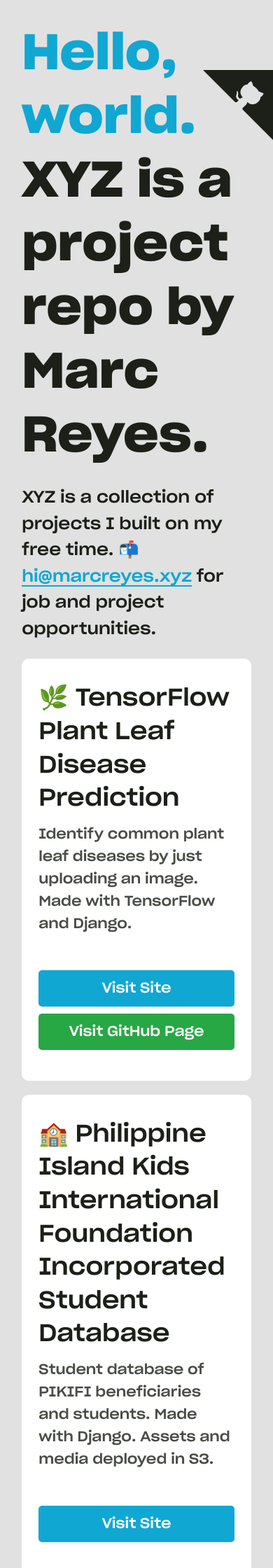
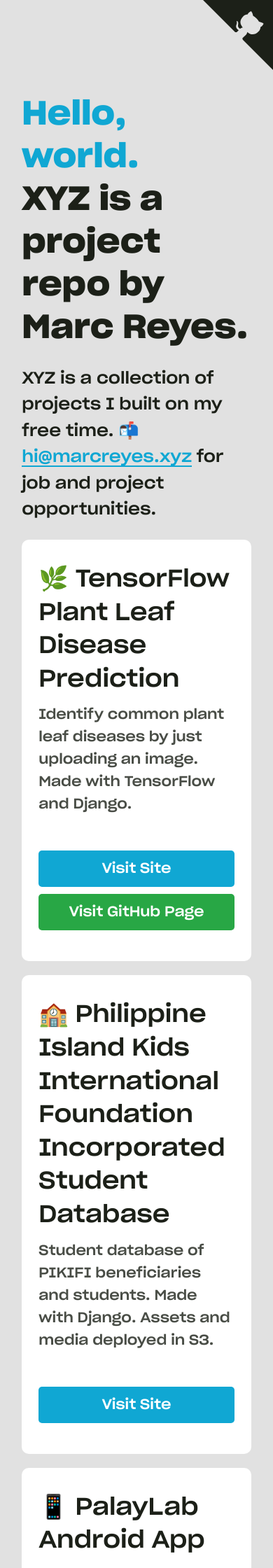
Before and after one commit to mabreyes/marcreyes.dev, a Jekyll site: the page built from index.md, in a window 390 px wide. Shown: the top 2240 px of the page at 70% size. Built offline with Jekyll 4.4.1, drawn with Linux system fonts in a browser that asks for light colours.

Commit message:
Add margin on top of hero text for smaller screens

```diff
--- a/assets/stylesheet.css
+++ b/assets/stylesheet.css
@@ -228,10 +228,19 @@
     .about a:nth-child(2) {
         margin-bottom: 10px;
     }
-    svg {
+    /* svg {
         padding-top: 100px !important;
-    }
+    } */
     h1 {
         font-size: 70px;
     }
+    h1.hero {
+        padding-top: 100px;
+    }
 }
+
+@media (max-width: 500px) {
+    h1 {
+        font-size: 47px;
+    }
+}
--- a/index.md
+++ b/index.md
@@ -3,7 +3,7 @@
 layout: default
 ---
 
-# {{ site.hero_text }}
+<h1 class="hero">{{ site.hero_text }}</h1>
 
 ### {{ site.hero_description }}
 
```
